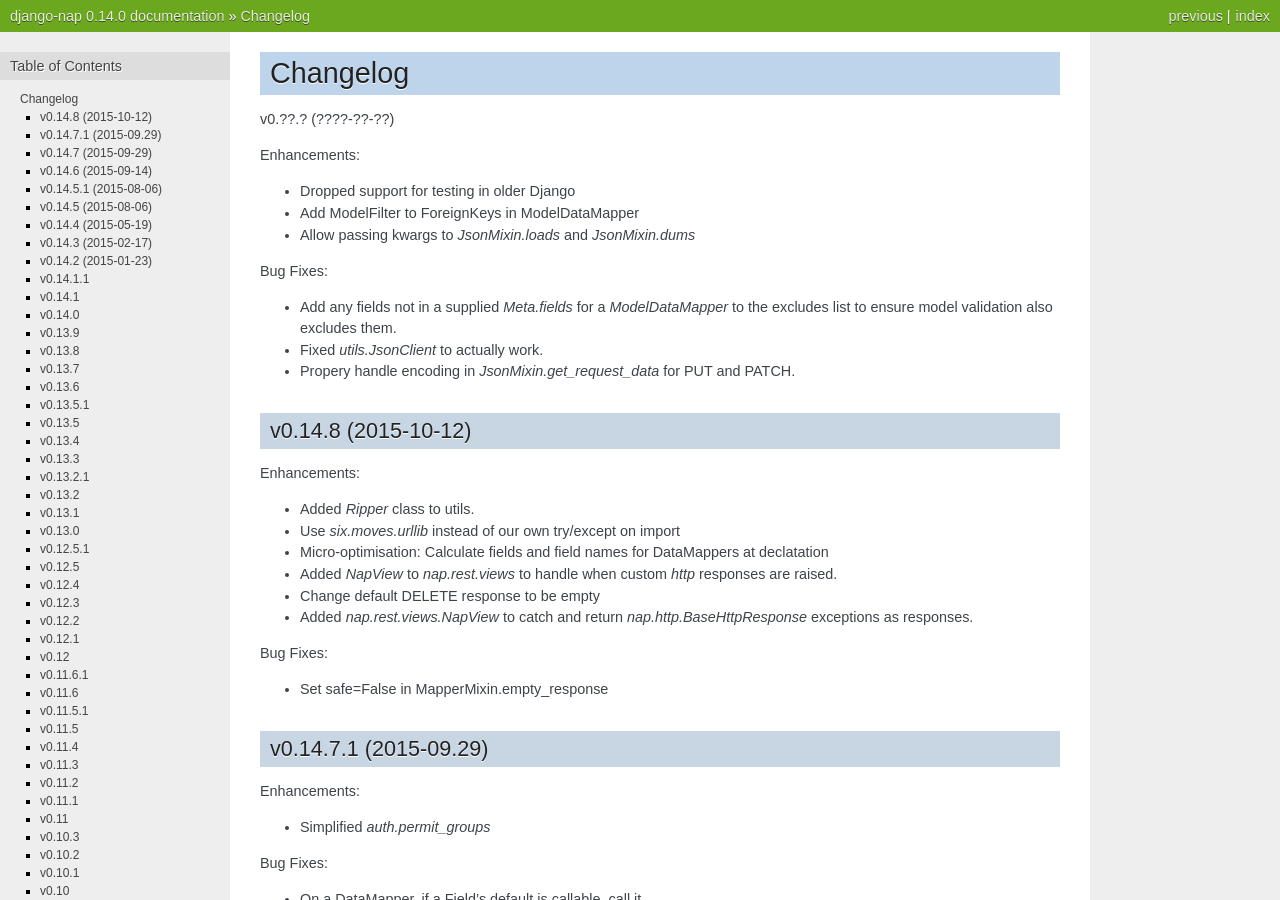
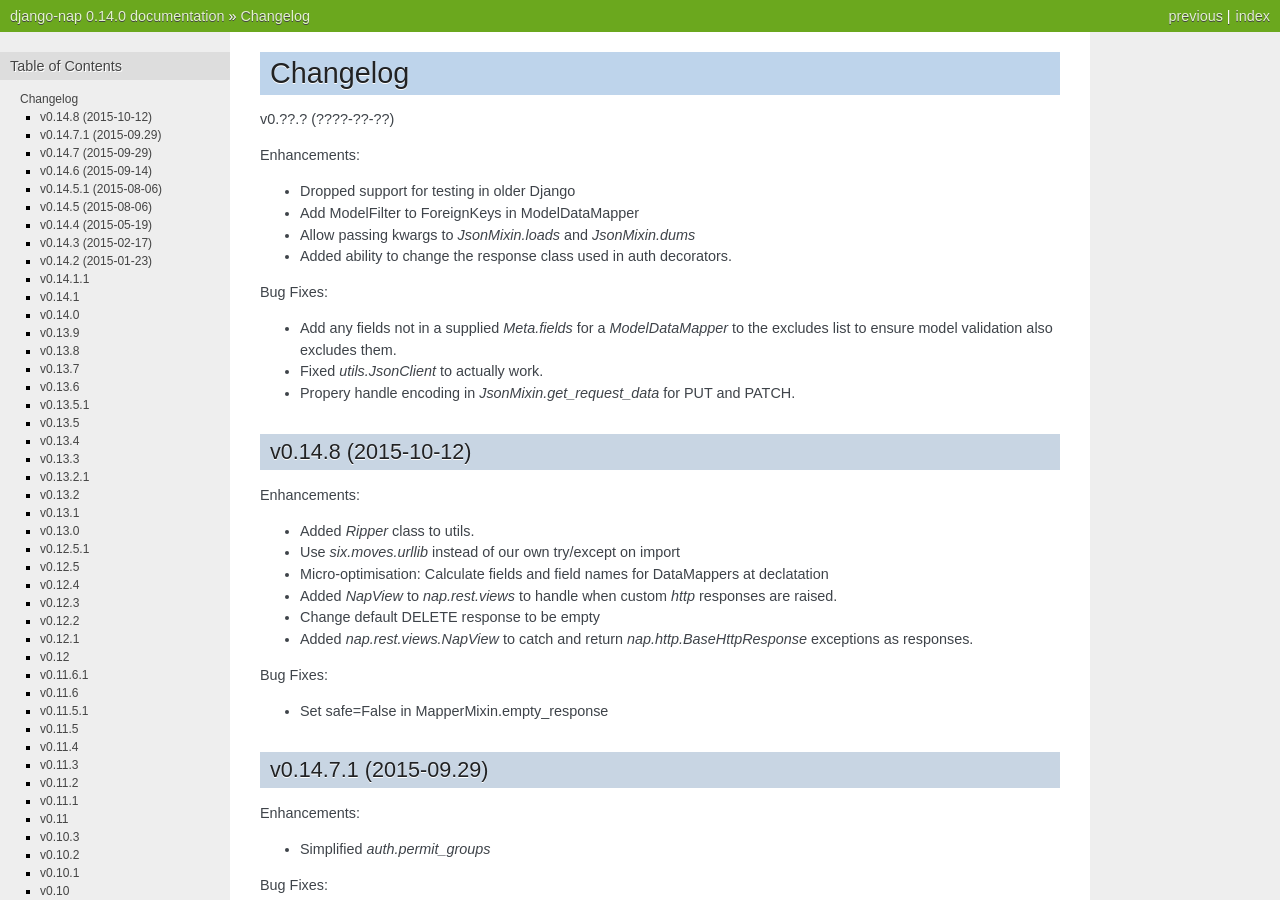
Before and after one commit to funkybob/django-nap, a Sphinx documentation site: the page built from docs/changelog.rst, in a window 1280 px wide and 900 px high. Built offline with Sphinx 7.4.7, drawn with Linux system fonts in a browser that asks for light colours; pages that are not in the unit, such as notebooks, are missing from menus.

Commit message:
Updated changelog

```diff
--- a/docs/changelog.rst
+++ b/docs/changelog.rst
@@ -9,6 +9,7 @@
 - Dropped support for testing in older Django
 - Add ModelFilter to ForeignKeys in ModelDataMapper
 - Allow passing kwargs to `JsonMixin.loads` and `JsonMixin.dums`
+- Added ability to change the response class used in auth decorators.
 
 Bug Fixes:
 
```
